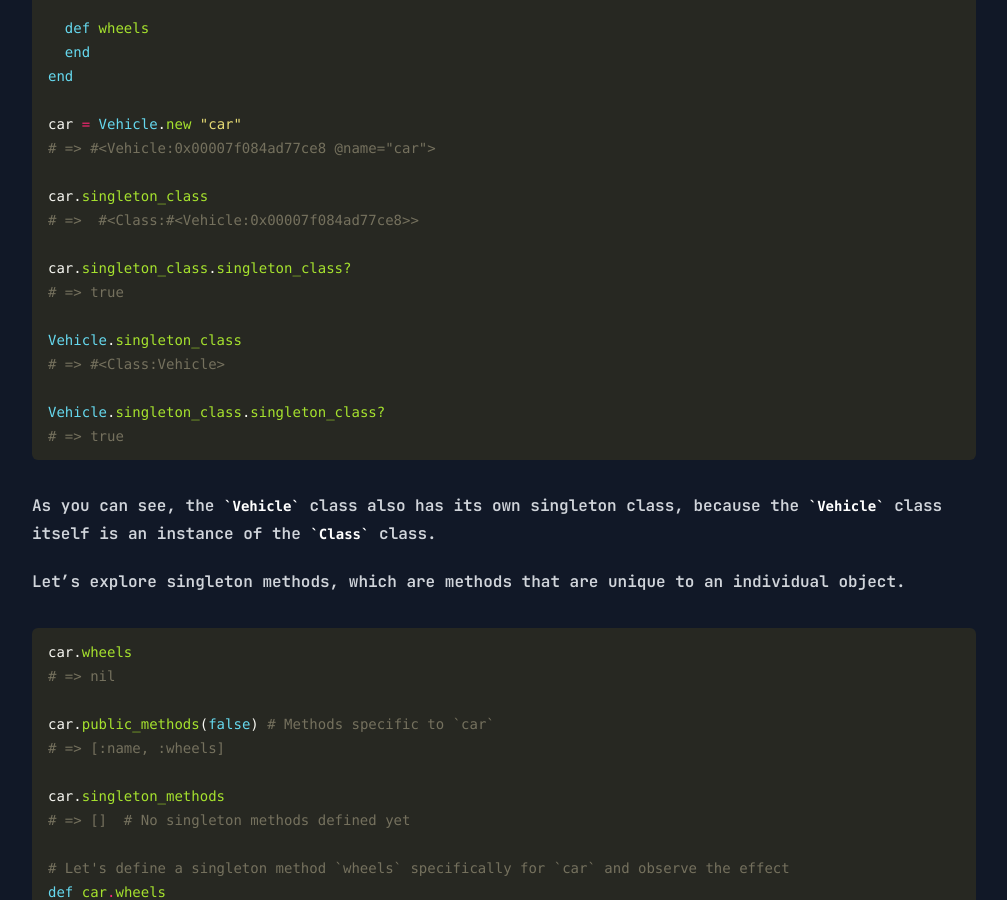
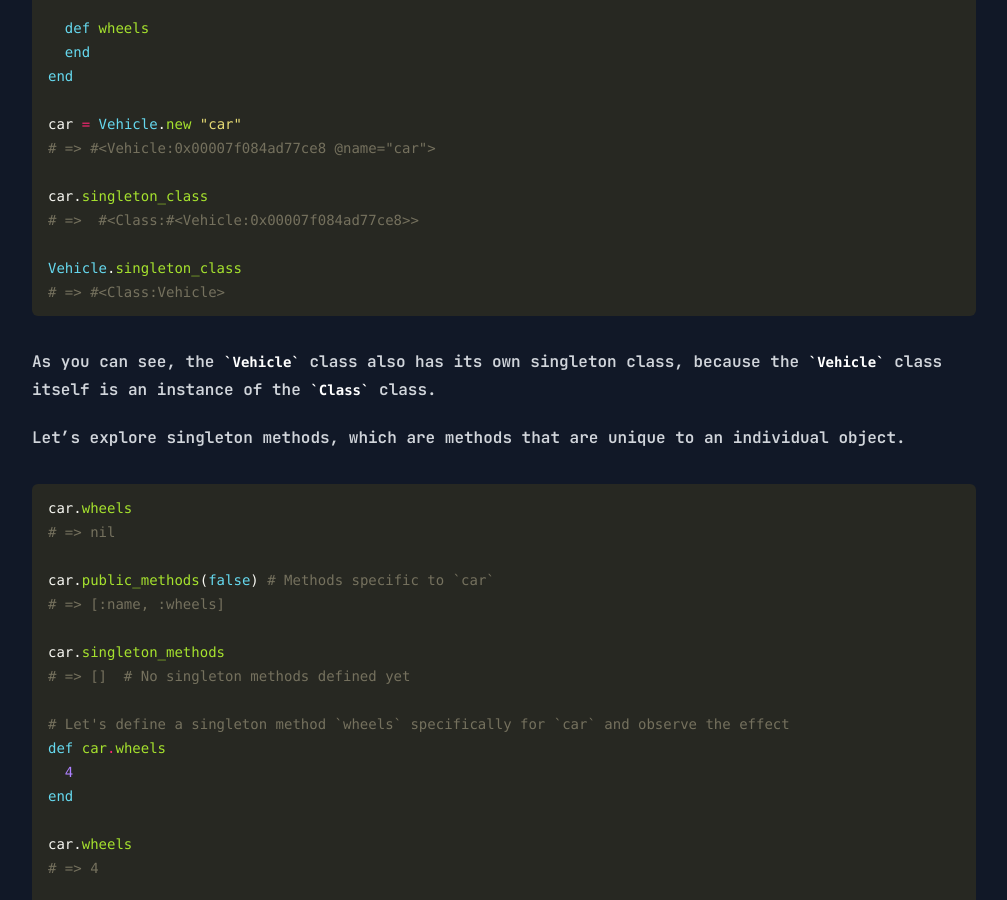
Before and after one commit to rogancodes/rogancodes.github.io, a Jekyll site: the page built from _posts/2025-01-05-singleton-concepts-in-ruby.md, in a window 1280 px wide and 900 px high, scrolled down 615 px. Shown: the whole window, without its empty margins (136-1143 px from the left). Built offline with Jekyll 4.4.1, drawn with Linux system fonts in a browser that asks for light colours.

Commit message:
code changes

```diff
--- a/_posts/2025-01-05-singleton-concepts-in-ruby.md
+++ b/_posts/2025-01-05-singleton-concepts-in-ruby.md
@@ -30,14 +30,8 @@ car = Vehicle.new "car"
 car.singleton_class
 # =>  #<Class:#<Vehicle:0x00007f084ad77ce8>>
 
-car.singleton_class.singleton_class?
-# => true
-
 Vehicle.singleton_class
 # => #<Class:Vehicle>
-
-Vehicle.singleton_class.singleton_class?
-# => true
 
 {% endhighlight %}
 
```
